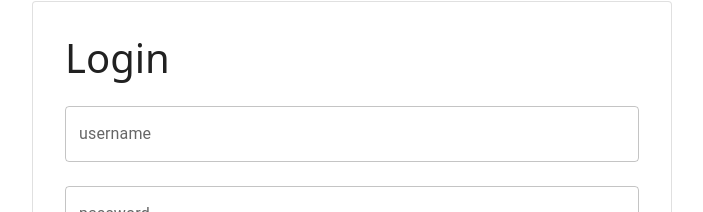
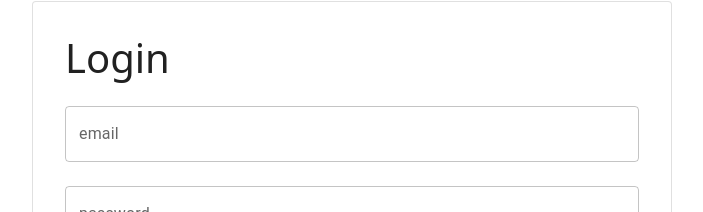
Before and after one commit to PaperUnicorn/thankful-bikes, a React (Create React App) app: page /welcome/login in a window 1280 px wide. Shown: the part 135-347 px from the top of the page, without its empty margins (288-991 px from the left). Built offline with nearby package versions, Linux system fonts and the light colour scheme.

Commit message:
+ : yup resolver

```diff
--- a/package.json
+++ b/package.json
@@ -5,6 +5,7 @@
   "dependencies": {
     "@emotion/react": "^11.11.1",
     "@emotion/styled": "^11.11.0",
+    "@hookform/resolvers": "^3.1.1",
     "@mui/icons-material": "^5.11.16",
     "@mui/material": "^5.13.6",
     "@testing-library/jest-dom": "^5.16.5",
@@ -18,10 +19,12 @@
     "nprogress": "^0.2.0",
     "react": "^18.2.0",
     "react-dom": "^18.2.0",
+    "react-hook-form": "^7.45.1",
     "react-router-dom": "^6.14.0",
     "react-scripts": "5.0.1",
     "typescript": "^4.9.5",
-    "web-vitals": "^2.1.4"
+    "web-vitals": "^2.1.4",
+    "yup": "^1.2.0"
   },
   "scripts": {
     "start": "react-scripts start",
--- a/src/pages/Authentication/Login.tsx
+++ b/src/pages/Authentication/Login.tsx
@@ -1,5 +1,8 @@
 import { Link } from "react-router-dom";
 import LoginIcon from "@mui/icons-material/Login";
+import { SubmitHandler, useForm } from "react-hook-form";
+import { yupResolver } from "@hookform/resolvers/yup";
+import * as yup from "yup";
 // material-ui
 import {
   Box,
@@ -23,23 +26,56 @@ const style = {
   },
 };
 
+const schema = yup.object().shape({
+  email: yup.string().email().required(),
+  password: yup.string().min(4).max(100).required(),
+});
+
 const Login: React.FC<any> = ({ sx }) => {
-  const handleLogin = (event: any) => {
-    event.preventDefault();
-    console.log(event.target);
+  const {
+    control,
+    register,
+    handleSubmit,
+    formState: { errors },
+    reset,
+  } = useForm({
+    resolver: yupResolver(schema),
+    defaultValues: {
+      email: "",
+      password: "",
+    },
+  });
+
+  const login: SubmitHandler<{
+    email: string;
+    password: string;
+  }> = async (values) => {
+    await console.log(values);
+    reset();
   };
+
   return (
     <Card sx={style.card} variant="outlined">
       <CardContent>
         <h1>Login</h1>
 
-        <TextField fullWidth label="username" id="username" margin="normal" />
+        <TextField
+          {...register("email")}
+          name="email"
+          fullWidth
+          label="email"
+          id="email"
+          margin="normal"
+          helperText={errors?.email?.message}
+        />
         <TextField
           fullWidth
           label="password"
           id="password"
           margin="normal"
           type="password"
+          {...register("password")}
+          helperText={errors?.password?.message}
         />
       </CardContent>
 
@@ -47,7 +83,7 @@ const Login: React.FC<any> = ({ sx }) => {
         <Button
           variant="contained"
           startIcon={<LoginIcon />}
-          onClick={handleLogin}
+          onClick={handleSubmit(login)}
         >
           Login
         </Button>
```
Also changed, not shown: 1 other file (tests, documents, lock files or other folders).
